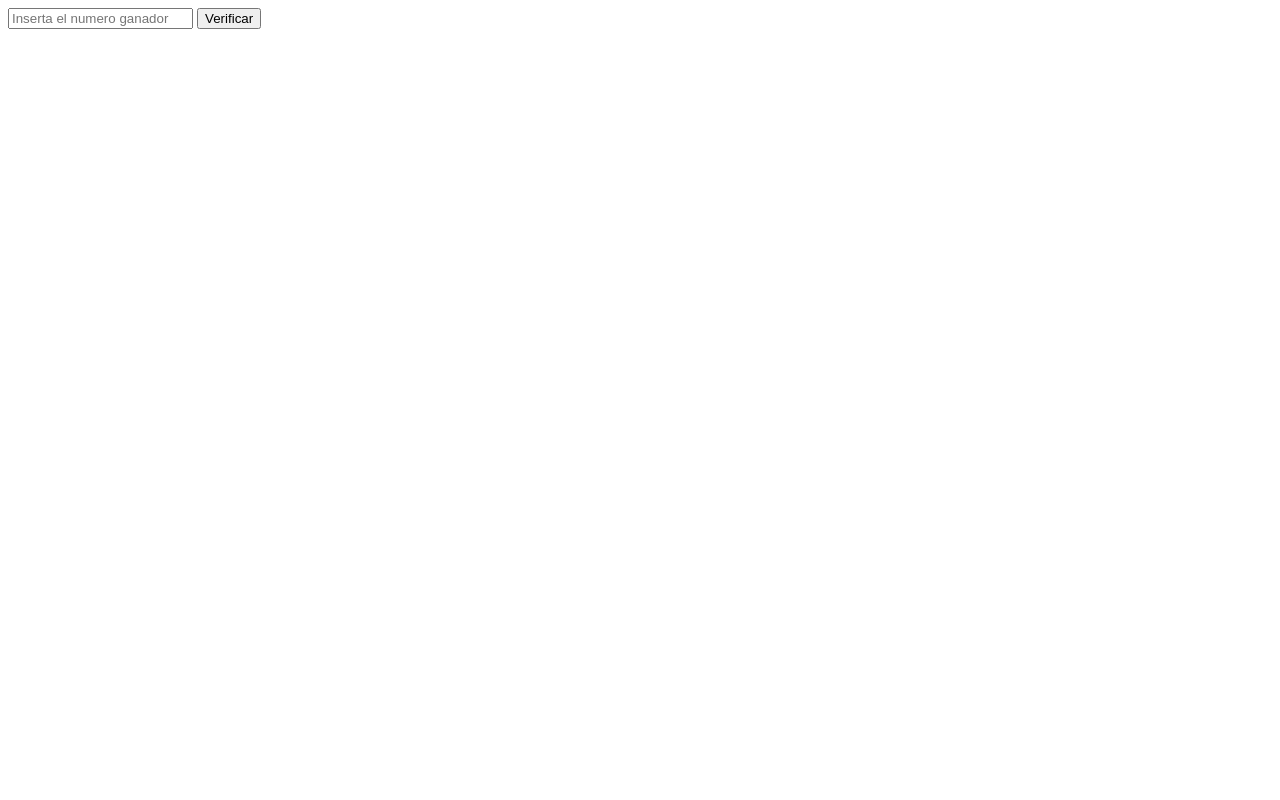
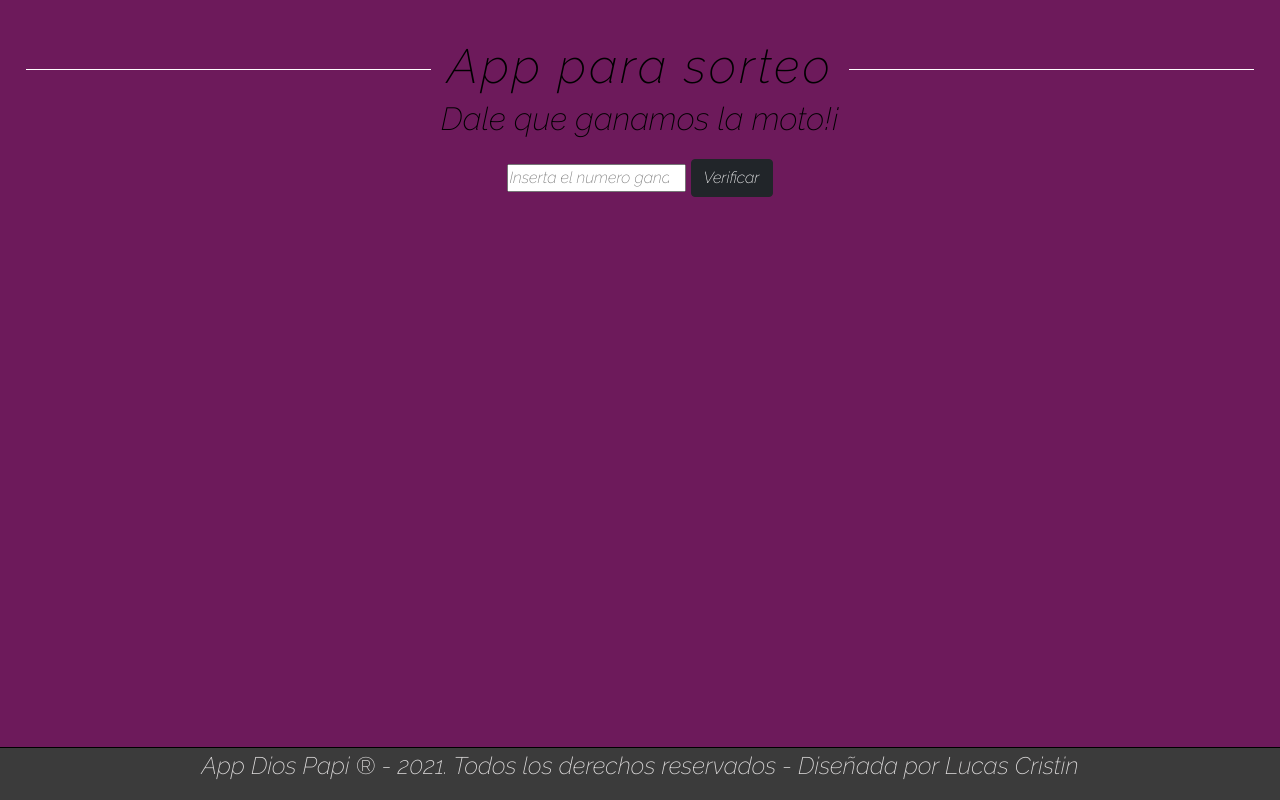
Before and after one commit to LucasCristin23/Dios-Papi-App, a plain HTML site: page index.html in a window 1280 px wide. Drawn offline with nearby package versions, Linux system fonts and the light colour scheme.

Commit message:
Se realizaron cambios :fire:

```diff
--- /dev/null
+++ b/app.css
@@ -0,0 +1,52 @@
+/*            font de la aplicacion
+font-family: 'Raleway', sans-serif;*/
+
+/****************RESET********************/
+*{
+    margin:0;
+    padding:0;
+}
+a{
+    text-decoration:none;
+    color:#e0dede;
+}a:hover{
+    color:gray;
+}
+body{
+    background-color:rgb(109, 26, 91);
+    color:black;
+    font-family:'Raleway', sans-serif;
+}
+
+/***********HEADER************/
+.header{
+  font-size: 3em;
+  border-bottom: 1px solid rgb(255, 255, 255);
+  line-height: 0.1em;
+  margin:5% 2% 2% 2%;
+  letter-spacing:3px;
+}
+span{
+    background-color: rgb(109, 26, 91);
+    padding:0 1rem 0 1rem;
+}
+.pHeader{
+    font-size:2rem;
+}
+
+/************MAIN*************/
+.divForm{
+    display: flex;
+    justify-content:center;
+}
+
+/************FOOTER************/
+.footer{
+    position:absolute;
+    bottom:0;
+    width:100%;
+    font-size:1.5rem;
+    color: #e0dede;
+    background-color: #3b3b3b;
+    border-top: 1px solid black;
+}
--- a/app.js
+++ b/app.js
@@ -14,9 +14,9 @@ const btn = document.querySelector('#btn')
 btn.addEventListener('click', () => {
     const input = document.querySelector('#input')
     numerosGanadores.includes(Number(input.value)) ?
-    alert('Ganaste wacho ganaste')
+    swal("Ganaste", "Ganaste wacho ganaste", "success")
     :
-    alert('no ganaste la proxima sera')
+    swal("No ganaste mala ahi","no ganaste la proxima sera", "error")
 });
 
 console.log(numerosGanadores);
--- a/index.html
+++ b/index.html
@@ -5,15 +5,37 @@
     <meta http-equiv="X-UA-Compatible" content="IE=edge">
     <meta name="viewport" content="width=device-width, initial-scale=1.0">
     <title>App Sorteo</title>
+    <!--Boostrap-->
+    <link href="https://cdn.jsdelivr.net/npm/bootstrap@5.0.2/dist/css/bootstrap.min.css" rel="stylesheet" integrity="sha384-EVSTQN3/azprG1Anm3QDgpJLIm9Nao0Yz1ztcQTwFspd3yD65VohhpuuCOmLASjC" crossorigin="anonymous">
+    <link rel="stylesheet" href="app.css">
+    <!--Fonts-->
+    <link rel="preconnect" href="https://fonts.googleapis.com">
+    <link rel="preconnect" href="https://fonts.gstatic.com" crossorigin>
+    <link href="https://fonts.googleapis.com/css2?family=Raleway:ital,wght@1,200&display=swap" rel="stylesheet">
 </head>
 <body>
+    <header>
+        <h1 align='center' class='header'>
+            <span>App para sorteo</span>
+        </h1>
+        <p align='center' class='pHeader'>Dale que ganamos la moto!¡</p>
+    </header>
 
+    <main>
+        <div class='divForm'>
+            <form action="" id='formNumber'>
+                <input type="number" placeholder="Inserta el numero ganador" id='input'>
+                <button id='btn' class='btn btn-dark'>Verificar</button>
+            </form>
+        </div>
+    </main>
 
-    <form action="" id='formNumber'>
-        <input type="number" placeholder="Inserta el numero ganador" id='input'>
-        <button id='btn'>Verificar</button>
-    </form>
+    <footer class='footer'>
+        <p align='center'>App Dios Papi ® - 2021. Todos los derechos reservados - Diseñada por <a href="https://www.instagram.com/luki_cristin/?hl=es-la" id="aLukitas">Lucas Cristin</a></p>
+    </footer>
 
+    <script src="https://unpkg.com/sweetalert/dist/sweetalert.min.js"></script>
+    <script src="https://cdn.jsdelivr.net/npm/bootstrap@5.0.2/dist/js/bootstrap.bundle.min.js" integrity="sha384-MrcW6ZMFYlzcLA8Nl+NtUVF0sA7MsXsP1UyJoMp4YLEuNSfAP+JcXn/tWtIaxVXM" crossorigin="anonymous"></script>
     <script  src='app.js' ></script>
 </body>
 </html>
```
